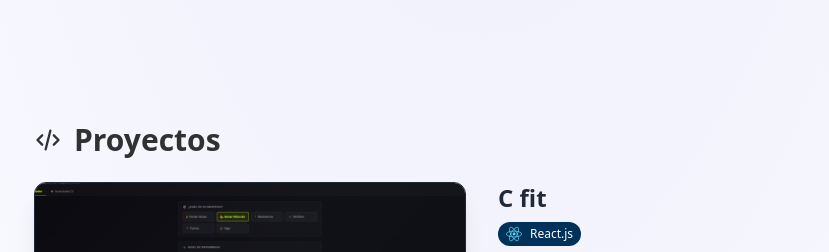
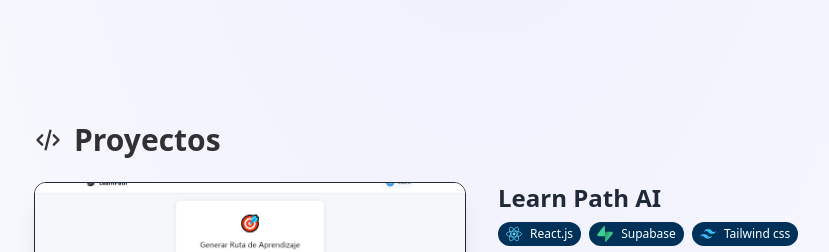
Before and after one commit to Doc1325/Portfolio, an Astro site: page / in a window 1280 px wide. Shown: the part 548-800 px from the top of the page, without its empty margins (158-987 px from the left). Built offline with nearby package versions, Linux system fonts and the light colour scheme; Astro itself is replaced by a stand-in of ours.

Commit message:
lazy loading removed

```diff
--- a/src/components/Projects.astro
+++ b/src/components/Projects.astro
@@ -8,6 +8,7 @@ import HtLogo from "./icons/HtLogo.astro";
 import CSLogo from "./icons/CSLogo.astro";
 import JSLogo from "./icons/JSLogo.astro";
 import Net from "./icons/Net.astro";
+import Supabase from "./icons/Supabase.astro";
 
 const TAGS = {
   NEXT: {
@@ -35,7 +36,11 @@ const TAGS = {
     class: "bg-[#003159] text-white",
     icon: Net,
   },
-
+  Supabase: {
+    name: "Supabase",
+    class: "bg-[#003159] text-white",
+    icon: Supabase,
+  },
   Tailwind: {
     name: "Tailwind css",
     class: "bg-[#003159] text-white",
@@ -44,9 +49,20 @@ const TAGS = {
 };
 const PROJECTS = [
   {
+    title: "Learn Path AI",
+    description:
+      "Aplicacion web que genera planes de estudio utilizando inteligencia artificial. Desarrollada con React.js, Supabase y Tailwind CSS",
+    link: "https://learnpathgenerator.netlify.app/",
+    github: "https://github.com/Doc1325/Learn-Path",
+
+    image: "/projects/learnpath.png ",
+    tags: [TAGS.NEXT,  TAGS.Supabase, TAGS.Tailwind],
+  },
+
+  {
     title: "C fit",
     description:
-      "Aplicacion web para la creacion de rutinas de entrenamiento personalizadas con ayuda de inteligencia artificial. Desarrollada con React.js",
+      "Aplicacion web para la creacion de rutinas de entrenamiento personalizadas. Desarrollada con React.js",
     link: "https://cfit.netlify.app/",
     image: "/projects/cfit.png ",
     tags: [TAGS.NEXT],
@@ -105,7 +121,7 @@ const PROJECTS = [
             <img
               alt=""
               class="object-cover object-top w-full h-56 transition duration-500 sm:h-full md:scale-110 md:group-hover:scale-105"
-              loading="lazy"
+
               src={image}
             />
           </div>
--- /dev/null
+++ b/src/components/icons/Supabase.astro
@@ -0,0 +1,33 @@
+<svg viewBox="0 0 109 113" fill="none"
+    xmlns="http://www.w3.org/2000/svg"
+    {...Astro.props}
+    ><path
+        d="M63.7076 110.284C60.8481 113.885 55.0502 111.912 54.9813 107.314L53.9738 40.0627L99.1935 40.0627C107.384 40.0627 111.952 49.5228 106.859 55.9374L63.7076 110.284Z"
+        fill="url(#supabase__paint0_linear)"></path><path
+        d="M63.7076 110.284C60.8481 113.885 55.0502 111.912 54.9813 107.314L53.9738 40.0627L99.1935 40.0627C107.384 40.0627 111.952 49.5228 106.859 55.9374L63.7076 110.284Z"
+        fill="url(#supabase__paint1_linear)"
+        fill-opacity="0.2"></path><path
+        d="M45.317 2.07103C48.1765 -1.53037 53.9745 0.442937 54.0434 5.041L54.4849 72.2922H9.83113C1.64038 72.2922 -2.92775 62.8321 2.1655 56.4175L45.317 2.07103Z"
+        fill="#3ECF8E"></path><defs
+        ><linearGradient
+            id="supabase__paint0_linear"
+            x1="53.9738"
+            y1="54.974"
+            x2="94.1635"
+            y2="71.8295"
+            gradientUnits="userSpaceOnUse"
+            ><stop stop-color="#249361"></stop><stop
+                offset="1"
+                stop-color="#3ECF8E"></stop></linearGradient
+        ><linearGradient
+            id="supabase__paint1_linear"
+            x1="36.1558"
+            y1="30.578"
+            x2="54.4844"
+            y2="65.0806"
+            gradientUnits="userSpaceOnUse"
+            ><stop></stop><stop offset="1" stop-opacity="0"
+            ></stop></linearGradient
+        ></defs
+    ></svg
+>
```
Also changed, not shown: public/projects/learnpath.png (added).
